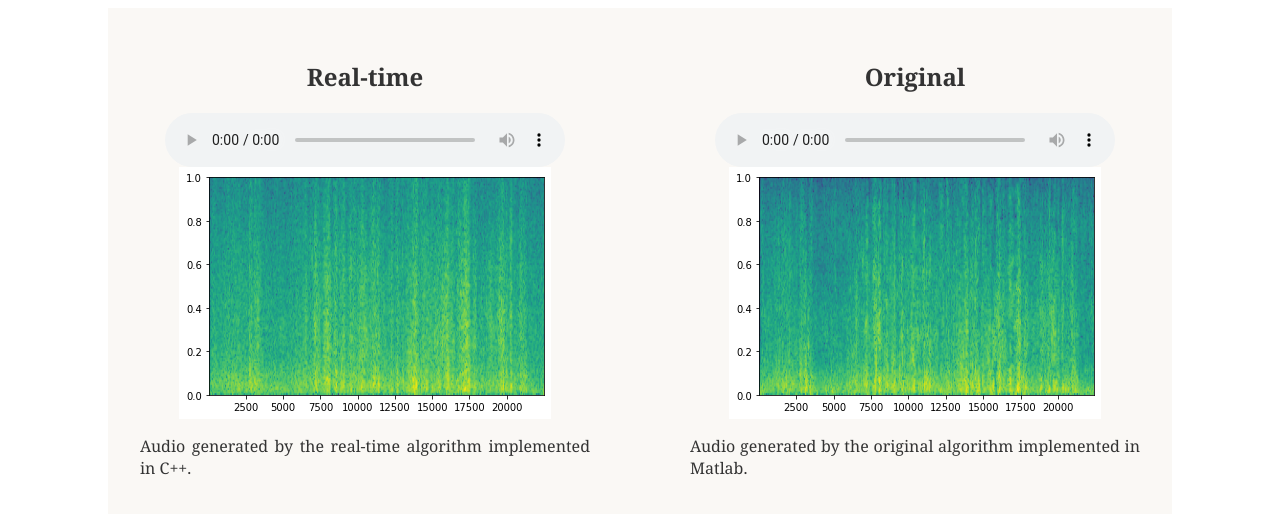
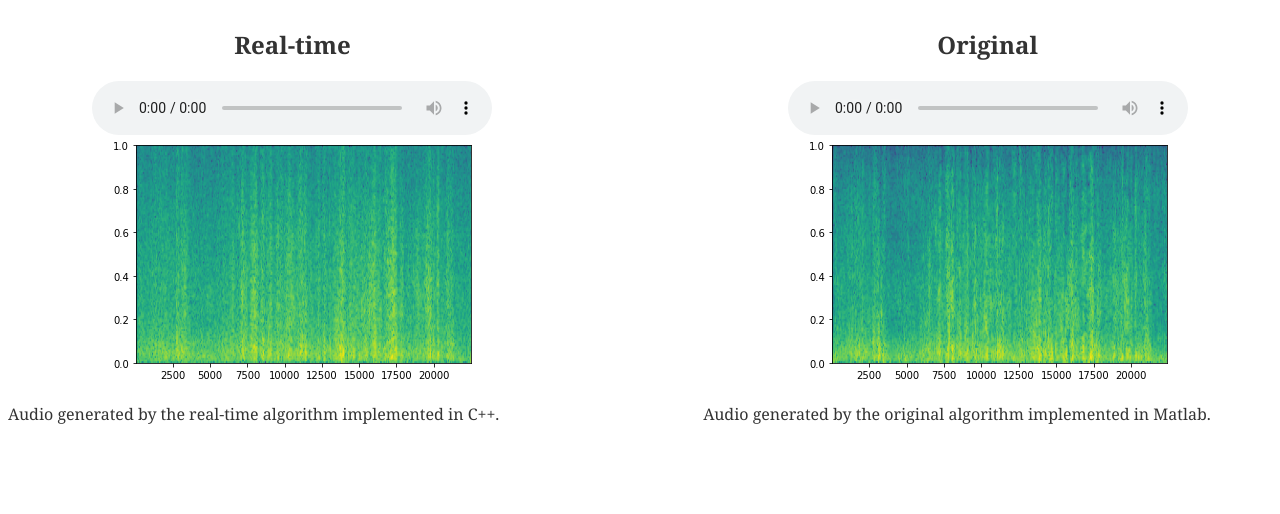
Before and after one commit to tiennvhust/listen2eeg.github.io, a plain HTML site: page pages/eeg2.html in a window 1280 px wide. Drawn offline with Linux system fonts and the light colour scheme; files whose address does not match are found by name.

Commit message:
Change style

```diff
--- a/pages/eeg2.html
+++ b/pages/eeg2.html
@@ -16,7 +16,6 @@
         margin: 0 auto;
         width: 100%;
         max-width: 400px;
-        background-color: #FAF8F5;
       }
 
       /* Style for image */
@@ -35,15 +34,10 @@
 
       /* Style for audio container */
       .audio-container {
-        width: 80%;
         display: flex;
         flex-wrap: wrap;
         justify-content: space-between;
         align-items: center;
-        max-width: 1000px;
-        margin: 0 auto;
-        padding: 2rem;
-        background-color: #FAF8F5;
       }
 
       /* Style for audio box */
```
Also changed, not shown: index.html (+0 -4 lines), pages/eeg4.html (+0 -5 lines), pages/eeg5.html (+0 -5 lines), pages/eeg6.html (+0 -5 lines), pages/eeg7.html (+0 -5 lines), pages/eeg8.html (+0 -5 lines).
